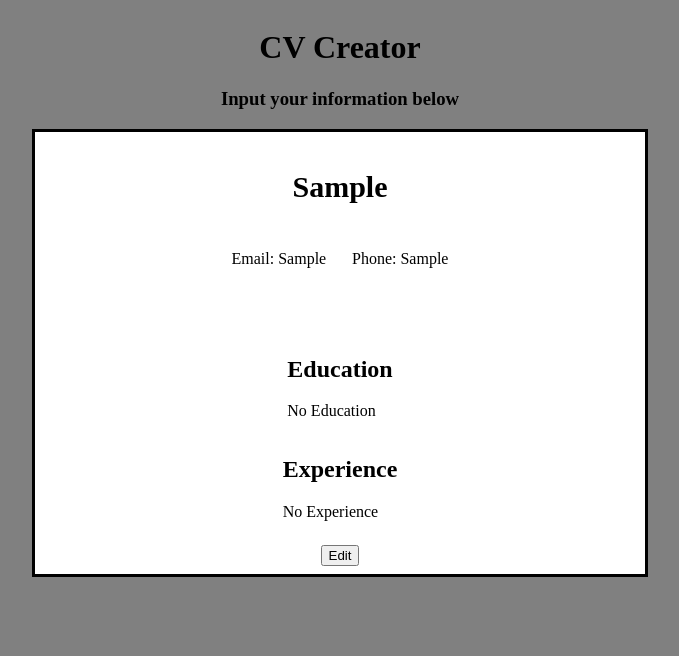
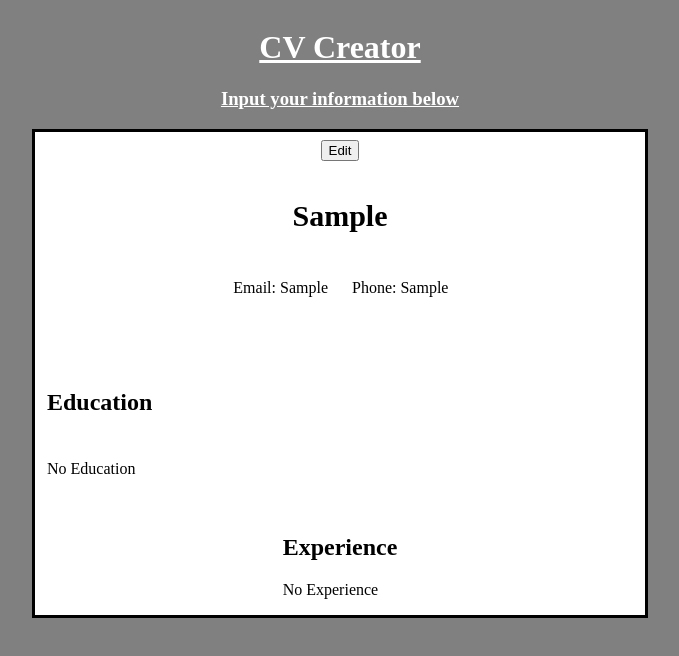
Before and after one commit to goob8079/TOP-React-cv-app, a React (Vite) app: page / in a window 1280 px wide. Both pictures are taken after typing "Sample", "Sample", "Sample" into the empty fields and a click on the button "Submit". Shown: the top 656 px of the page, without its empty margins (300-979 px from the left). Built offline with nearby package versions, Linux system fonts and the light colour scheme.

Commit message:
added styling to education section

```diff
--- a/src/App.jsx
+++ b/src/App.jsx
@@ -4,8 +4,8 @@ import { Form } from './components/form';
 function App() {
   return (
     <>
-      <h1 className='top-container'>CV Creator</h1>
-      <h3 className='top-container'>Input your information below</h3>
+      <h1 className='top-container'><u>CV Creator</u></h1>
+      <h3 className='top-container'><u>Input your information below</u></h3>
       <Form />
     </>
   )
--- a/src/components/CVDisplay.jsx
+++ b/src/components/CVDisplay.jsx
@@ -3,22 +3,24 @@ export function CVDisplay({ formData, onEdit }) {
 
     return (
         <div className="cv-container">
+            <div className="btns-container">
+                <button type="button" onClick={onEdit}>Edit</button>
+            </div>
+
             <div className="cv-general-info">
                 <p id="gen-name"><b>{generalInfo.name}</b></p>
                 <p id="gen-email">Email: {generalInfo.email}</p>
                 <p id="gen-phone">Phone: {generalInfo.phoneNum}</p>
             </div>
             <div className="cv-education-info">
-                <h2>Education</h2>
+                <h2 id="education-title">Education</h2>
+                {/* if educationInfo list has nothing then display 'No Education' */}
                 {educationInfo.length > 0 ?
                     educationInfo.map((el) => (
-                        <ul key={el.id}>
-                            <li>School: {el.school}</li>
-                            <ul>
-                                <li>Degree: {el.degree}</li>
-                                <li>Dates Attended: {el.dateFrom} to {el.dateTo}</li>
-
-                            </ul>
+                        <ul className="education-ul" key={el.id}>
+                            <li><b>{el.school}</b></li>
+                            <li>{el.degree}</li>
+                            <li>Dates Attended: {el.dateFrom} to {el.dateTo}</li>
                         </ul>
                     )) :
                         <p>No Education</p>
@@ -26,24 +28,21 @@ export function CVDisplay({ formData, onEdit }) {
             </div>
             <div className="cv-experience-info">
                 <h2>Experience</h2>
+                {/* if experienceInfo list has nothing then display 'No Experience' */}
                 {experienceInfo.length > 0 ?
                     experienceInfo.map((el) => (
-                        <ul key={el.id}>
+                        <ul className="experience-ul" key={el.id}>
                             <li>Company: {el.company}</li>
                             <ul>
                                 <li>Position: {el.positionTitle}</li>
+                                <li>Dates Worked: {el.dateFrom} to {el.dateTo}</li>
                                 <li>Responsibilities: {el.responsibilities}</li>
-                                <li>Dates Worked: {el.dateFrom} to {el.dateTo}</li>
                             </ul>
                         </ul>
                     )) :
                         <p>No Experience</p>
                 }
             </div>
-
-            <div className="btns-container">
-                <button type="button" onClick={onEdit}>Edit</button>
-            </div>
         </div>
     );
 }
--- a/src/styles/App.css
+++ b/src/styles/App.css
@@ -9,6 +9,7 @@ html {
 
 .top-container {
     display: flex; flex-direction: column; justify-content: center; align-items: center;
+    color: rgb(255, 255, 255);
 }
 
 body {
@@ -19,7 +20,7 @@ body {
 form {
     display: flex; flex-direction: column; justify-content: center;
     margin: 20px; padding: 12px;
-    border: 2px solid black;
+    border: 3px solid black;
     background-color: white;
 
     ul {
@@ -71,7 +72,8 @@ form {
 }
 
 .cv-general-info {
-    display: grid; justify-content: center; padding: 8px;
+    display: grid; justify-content: center;
+    width: 100%;
     grid-template-rows: 1fr 1fr; grid-template-columns: 1fr 1fr;
 
     #gen-name {
@@ -82,6 +84,7 @@ form {
     }
 
     #gen-email {
+        justify-self: flex-end;
         grid-row: 2;
         padding-right: 12px;
     }
@@ -91,3 +94,23 @@ form {
         padding-left: 12px;
     }
 }
+
+.cv-education-info {
+    align-self: flex-start;
+    display: grid; grid-template-rows: 1fr 1fr; align-items: center;
+    width: calc(100%  - 24px);
+    padding: 12px;
+
+    #education-title {
+        grid-row: 1/2;
+    }
+
+    .education-ul {
+        list-style-type: none;
+        margin: 0;
+    }
+
+    li > b {
+       font-size: 20px;
+    }
+}
```
